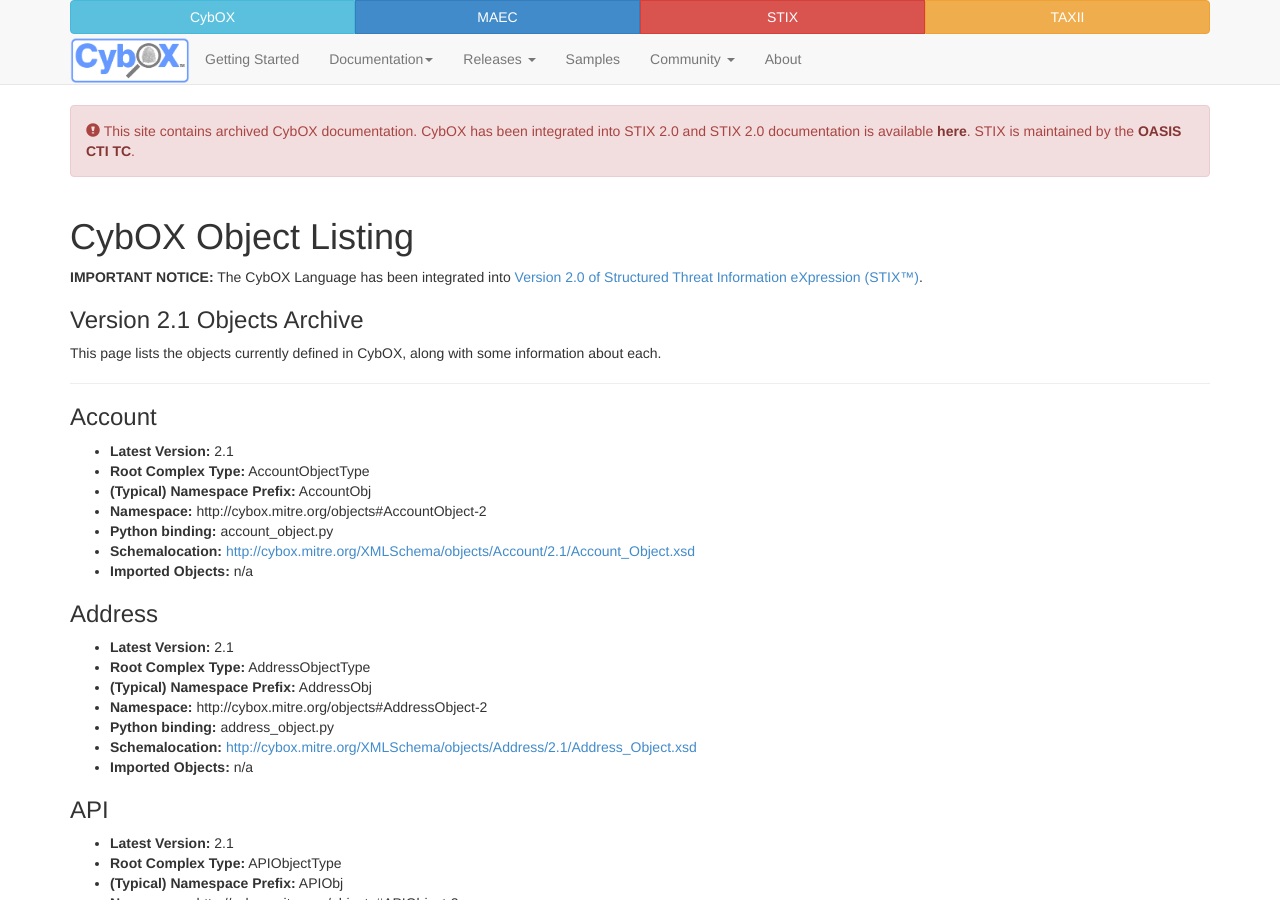
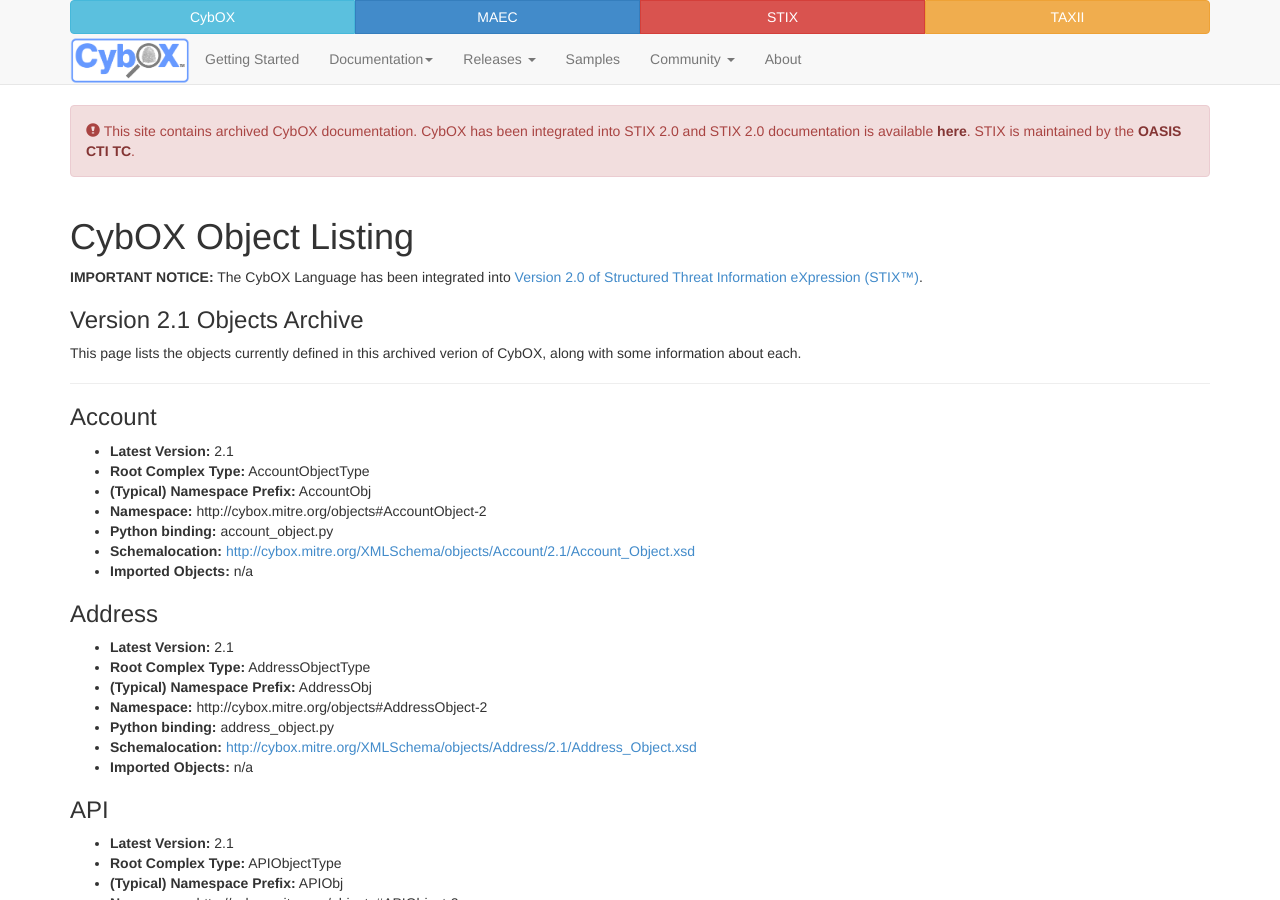
Before and after one commit to CybOXProject/cyboxproject.github.io, a Jekyll site: the page built from documentation/objects/index.md, in a window 1280 px wide and 900 px high. Built offline with Jekyll 4.4.1, drawn with Linux system fonts in a browser that asks for light colours.

Commit message:
Updated Objects page
Clarified some wording about v2.1 being archived.

```diff
--- a/documentation/objects/index.md
+++ b/documentation/objects/index.md
@@ -7,7 +7,7 @@
 
 ### Version 2.1 Objects Archive
 
-This page lists the objects currently defined in CybOX, along with some information about each.
+This page lists the objects currently defined in this archived verion of CybOX, along with some information about each.
 
 ***
 
```
